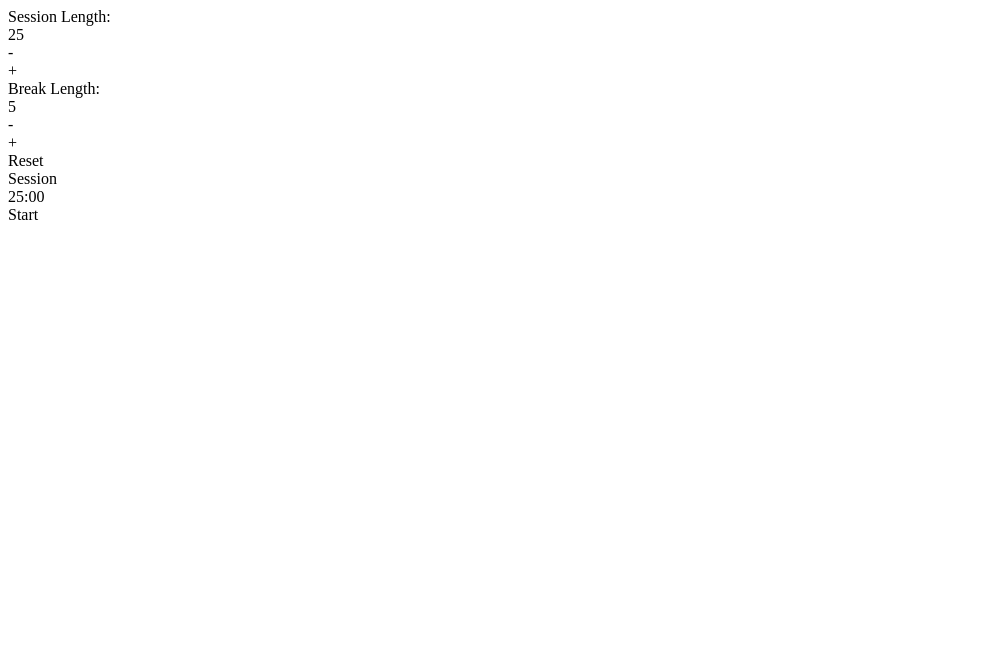
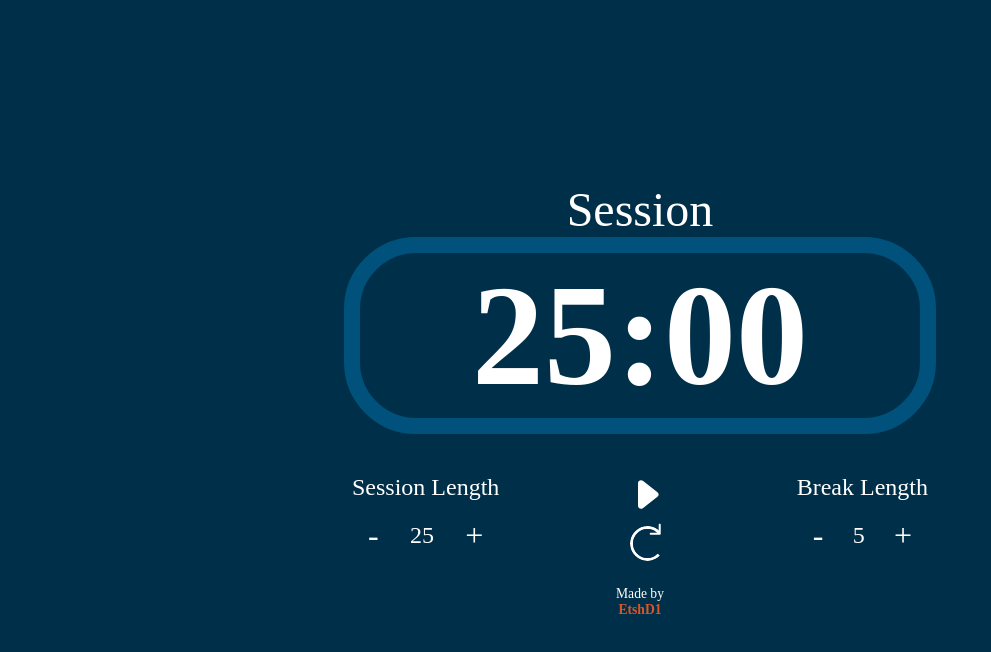
Before and after one commit to EtshD1/25-plus-5-timer, a React (Create React App) app: page / in a window 1280 px wide. Shown: the top 652 px of the page, without its empty margins (0-991 px from the left). Built offline with nearby package versions, Linux system fonts and the light colour scheme; a web font is replaced by a local one.

Commit message:
style app

```diff
--- a/src/App.tsx
+++ b/src/App.tsx
@@ -63,29 +63,37 @@ const App = () => {
   }
 
   return (
-    <div className="App">
-
-      <TimerComponent name="session" time={sessionTime} increment={incrementSession} decrement={decrementSession} />
-      <TimerComponent name="break" time={breakTime} increment={incrementBreak} decrement={decrementBreak} />
-      <div id='reset' onClick={reset}>
-        Reset
-      </div>
+    <div id="App" className={isBreak ? "breakTime" : ""}>
 
       <div>
         <div id="timer-label">
           {isBreak ? "Break" : "Session"}
         </div>
-      </div>
-
-      <div>
         <div id="time-left">
           {timeLeft()}
         </div>
-        <div id='start_stop' onClick={toggleTimer}>
-          {active ? "Stop" : "Start"}
+      </div>
+
+      <div className="controls">
+        <TimerComponent active={active} name="session" time={sessionTime} increment={incrementSession} decrement={decrementSession} />
+        <div className="actions">
+          <div>
+            <div id='start_stop' onClick={toggleTimer}>
+              <img src={`./images/${active ? "Pause" : "Play"}.svg`} alt={active ? "Pause" : "Play"} />
+            </div>
+          </div>
+          <div id='reset' onClick={reset}>
+            <img src="./images/reset.svg" alt={active ? "Pause" : "Play"} />
+          </div>
         </div>
+        <TimerComponent active={active} name="break" time={breakTime} increment={incrementBreak} decrement={decrementBreak} />
       </div>
-      <audio ref={alarmAudio} id="beep" src="audio/alarm.mp3"></audio>
+
+      <div className="creator">
+        Made by
+        <h4><a href="https://github.com/EtshD1/25-plus-5-timer">EtshD1</a></h4>
+      </div>
+      <audio ref={alarmAudio} id="beep" src="audio/alarm.wav"></audio>
     </div>
   );
 }
@@ -94,24 +102,27 @@ type timerComponentProps = {
   time: number,
   name: string,
   increment: Function,
-  decrement: Function
+  decrement: Function,
+  active: boolean
 }
 
-const TimerComponent = ({ time, name, increment, decrement }: timerComponentProps) => {
+const TimerComponent = ({ time, name, increment, decrement, active }: timerComponentProps) => {
   const dispatch = useDispatch();
 
   const incrementValue = () => dispatch(decrement());
   const decrementValue = () => dispatch(increment());
 
-  return (<div>
+  return (<div className="timer-component">
     <div id={`${name}-label`}>
-      {`${name[0].toLocaleUpperCase()}${name.slice(1)}`} Length:
+      {`${name[0].toLocaleUpperCase()}${name.slice(1)}`} Length
+    </div>
+    <div className="timer-details">
+      <button id={`${name}-decrement`} onClick={incrementValue} className="edit-value" disabled={active}>-</button>
       <div id={`${name}-length`}>
         {time / 60}
       </div>
+      <button id={`${name}-increment`} onClick={decrementValue} className="edit-value" disabled={active}>+</button>
     </div>
-    <div id={`${name}-decrement`} onClick={incrementValue}>-</div>
-    <div id={`${name}-increment`} onClick={decrementValue}>+</div>
   </div>
   );
 }
--- a/src/index.tsx
+++ b/src/index.tsx
@@ -1,9 +1,13 @@
 import React from 'react';
 import ReactDOM from 'react-dom';
+
 import App from './App';
+
 import { Provider } from 'react-redux';
+import { createStore } from 'redux';
 import reducers from './redux/reducers'
-import { createStore } from 'redux';
+
+import "./sass/main.scss";
 
 const store = createStore(reducers);
 
--- /dev/null
+++ b/src/sass/_config.scss
@@ -0,0 +1,2 @@
+$primary-color: #003049;
+$secondary-color: #35524a;
--- /dev/null
+++ b/src/sass/_mobile.scss
@@ -0,0 +1,31 @@
+@media (max-width: 650px) {
+  #timer-label {
+    text-align: center;
+    font-size: 2rem;
+  }
+
+  #time-left {
+    width: auto;
+    font-size: 5rem;
+    padding: 0 2.5rem;
+    border-radius: 3.5rem;
+    margin-bottom: 1.5rem;
+  }
+
+  .edit-value {
+    font-size: 1.5rem;
+  }
+
+  .timer-component {
+    font-size: 1rem;
+  }
+
+  .controls {
+    justify-content: space-around;
+    width: 100%;
+  }
+
+  .actions {
+    padding: 0 0.25rem;
+  }
+}
--- /dev/null
+++ b/src/sass/main.scss
@@ -0,0 +1,117 @@
+@import "config";
+
+#App {
+  background-color: $primary-color;
+  height: 100vh;
+  width: 100vw;
+  color: #fff;
+  display: flex;
+  flex-direction: column;
+  align-items: center;
+  justify-content: center;
+  transition: background-color 1s ease;
+}
+
+#App.breakTime {
+  background-color: $secondary-color;
+  #time-left {
+    border-color: lighten($color: $secondary-color, $amount: 10);
+  }
+}
+
+#timer-label {
+  text-align: center;
+  font-size: 3rem;
+}
+
+#time-left {
+  width: 37rem;
+  font-size: 9rem;
+  padding: 0 4rem;
+  font-weight: 700;
+  text-align: center;
+  border: 1rem solid;
+  border-color: lighten($color: $primary-color, $amount: 10);
+  border-radius: 4.5rem;
+  margin-bottom: 2.5rem;
+  transition: border-color 1s ease;
+}
+
+#reset,
+#start_stop,
+.edit-value {
+  cursor: pointer;
+}
+
+#start_stop {
+  height: 2rem;
+}
+
+#reset:hover {
+  transition: 0.75s cubic-bezier(0.31, 0.05, 0.12, 0.95);
+  transform: rotate(360deg);
+}
+
+.actions {
+  display: flex;
+  flex-direction: column;
+  justify-content: space-around;
+  align-items: center;
+  padding: 0 2rem;
+}
+
+.controls {
+  width: 36rem;
+  display: flex;
+  justify-content: space-between;
+  flex-wrap: wrap;
+}
+
+.edit-value {
+  padding: 1rem;
+  background: none;
+  border: none;
+  color: #fff;
+  font-size: 2rem;
+  opacity: 1;
+  transition: opacity 500ms ease;
+}
+.edit-value:disabled {
+  cursor: auto;
+  color: #fff;
+  opacity: 0.5;
+}
+
+.timer-component {
+  font-size: 1.5rem;
+}
+
+.timer-details {
+  display: flex;
+  justify-content: space-between;
+  align-items: center;
+}
+
+.creator {
+  margin-top: 1rem;
+  font-size: 0.85rem;
+
+  h4 {
+    text-align: center;
+  }
+
+  a {
+    color: #d8572a;
+    text-decoration: none;
+  }
+}
+
+* {
+  box-sizing: border-box;
+  padding: 0;
+  margin: 0;
+  font-family: Montserrat;
+  user-select: none;
+}
+
+@import "./mobile";
```
